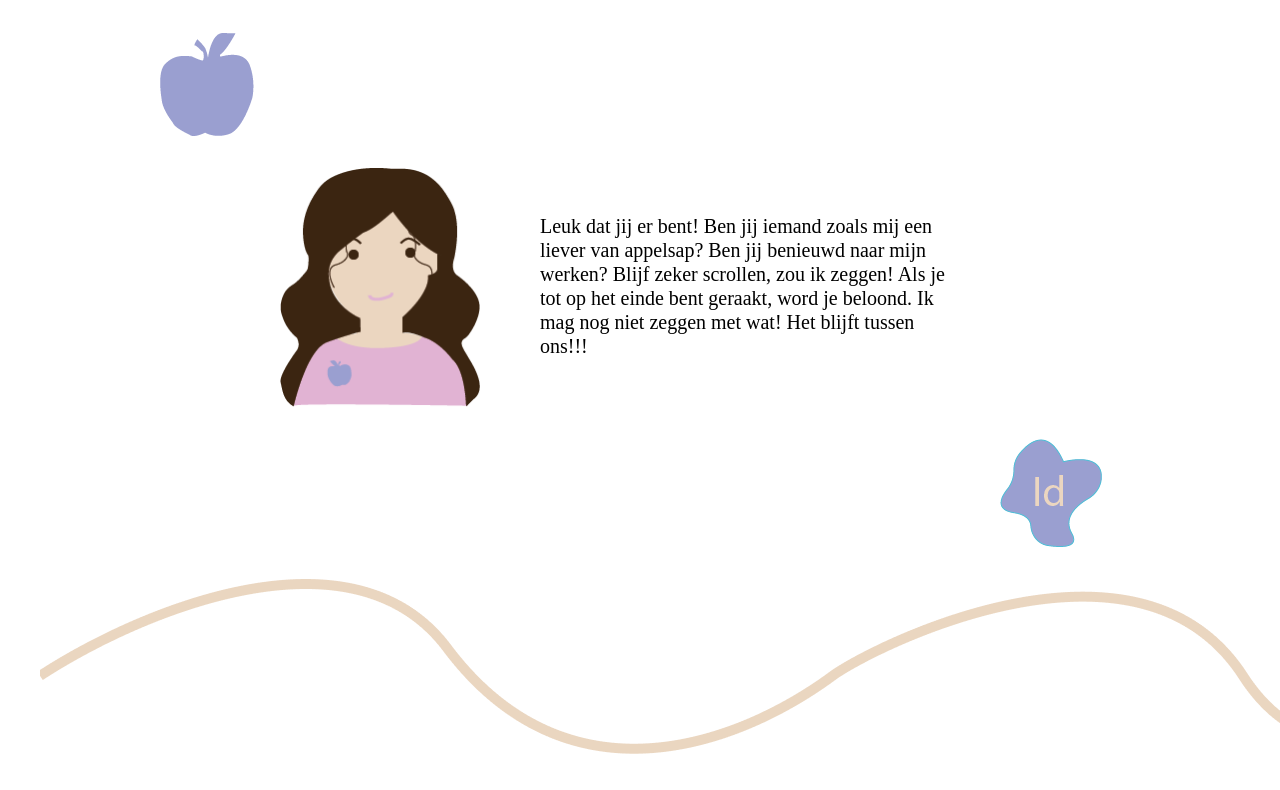
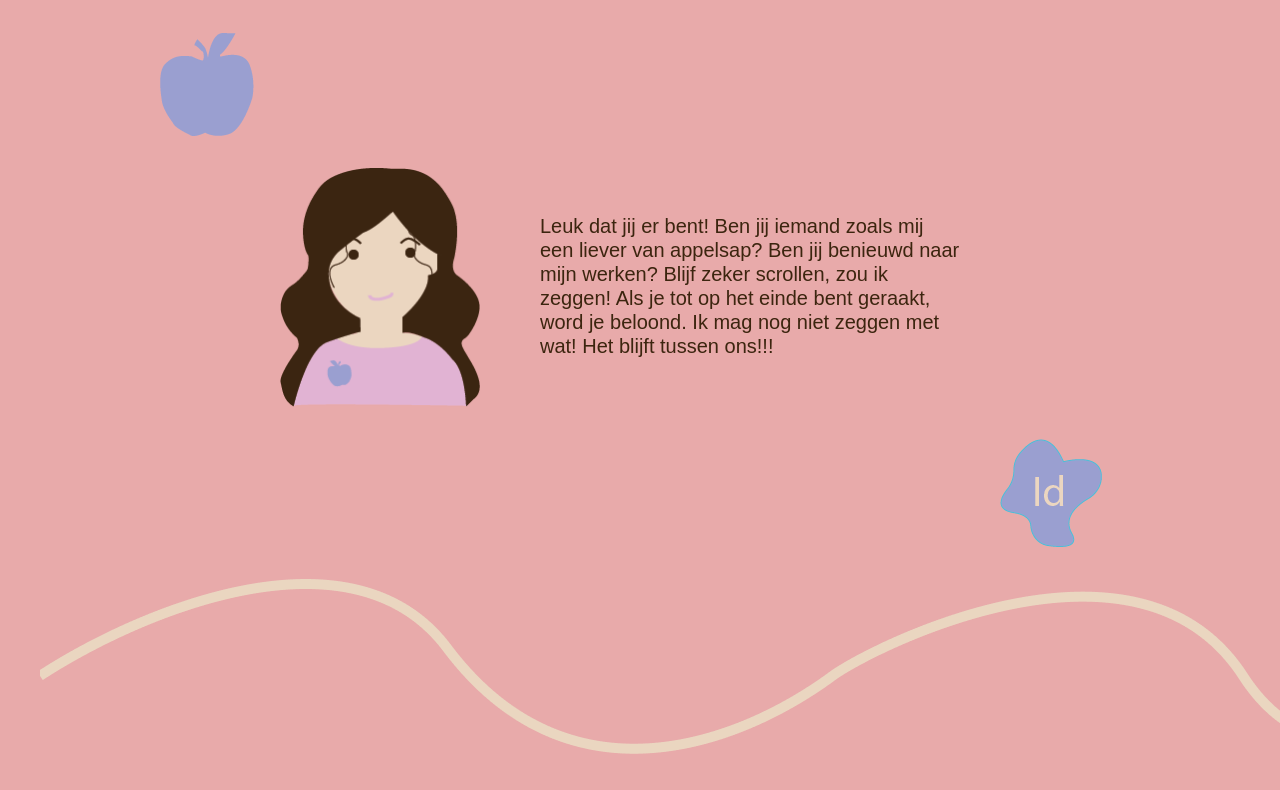
Before and after one commit to EmaAlaz/EmaAlaz.github.io, a plain HTML site: page index.html in a window 1280 px wide. Shown: the part 247-1037 px from the top of the page. Drawn offline with Linux system fonts and the light colour scheme.

Commit message:
Update style.css

```diff
--- a/style.css
+++ b/style.css
@@ -1,4 +1,4 @@
-
+body { margin: 0; font-family: 'DM Sans', sans-serif; /* Vervanger voor Termina */ background-color: #E8AAAA; color: #3C250F; }
 
 
 
```
